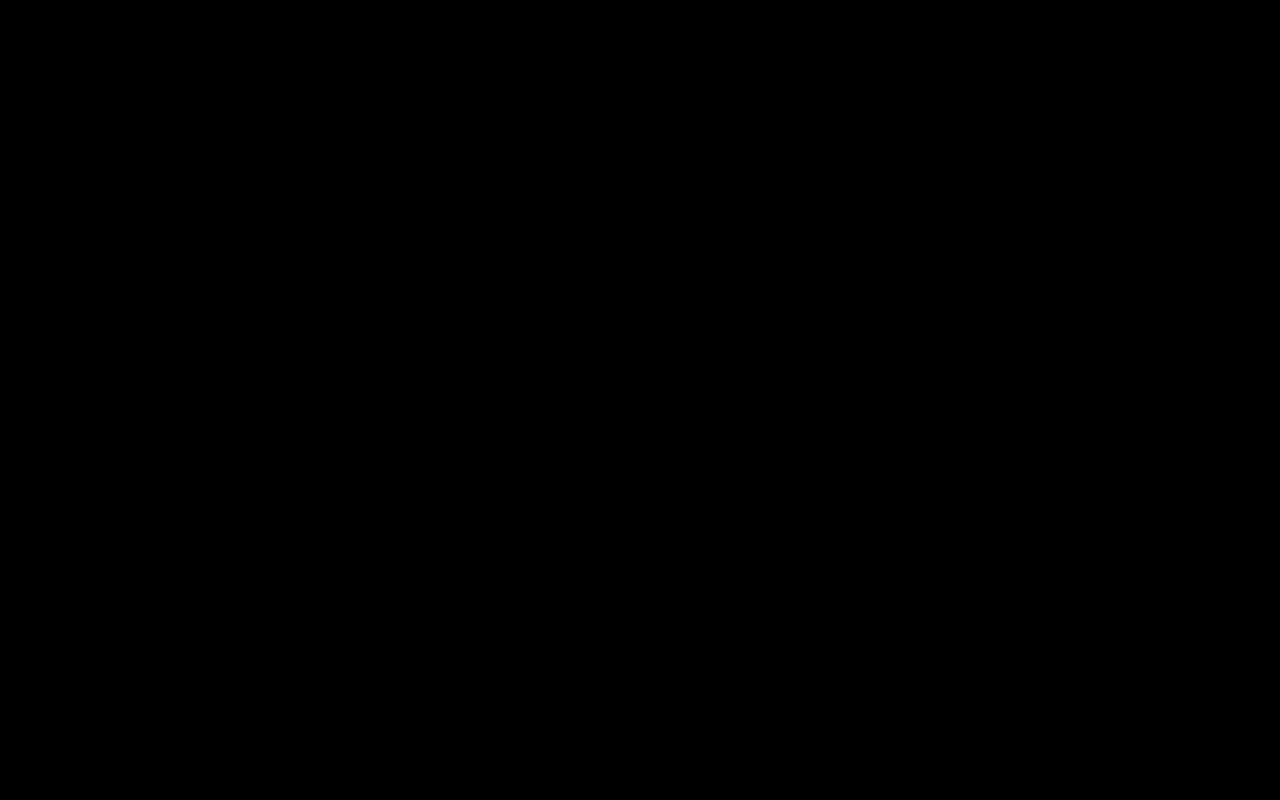
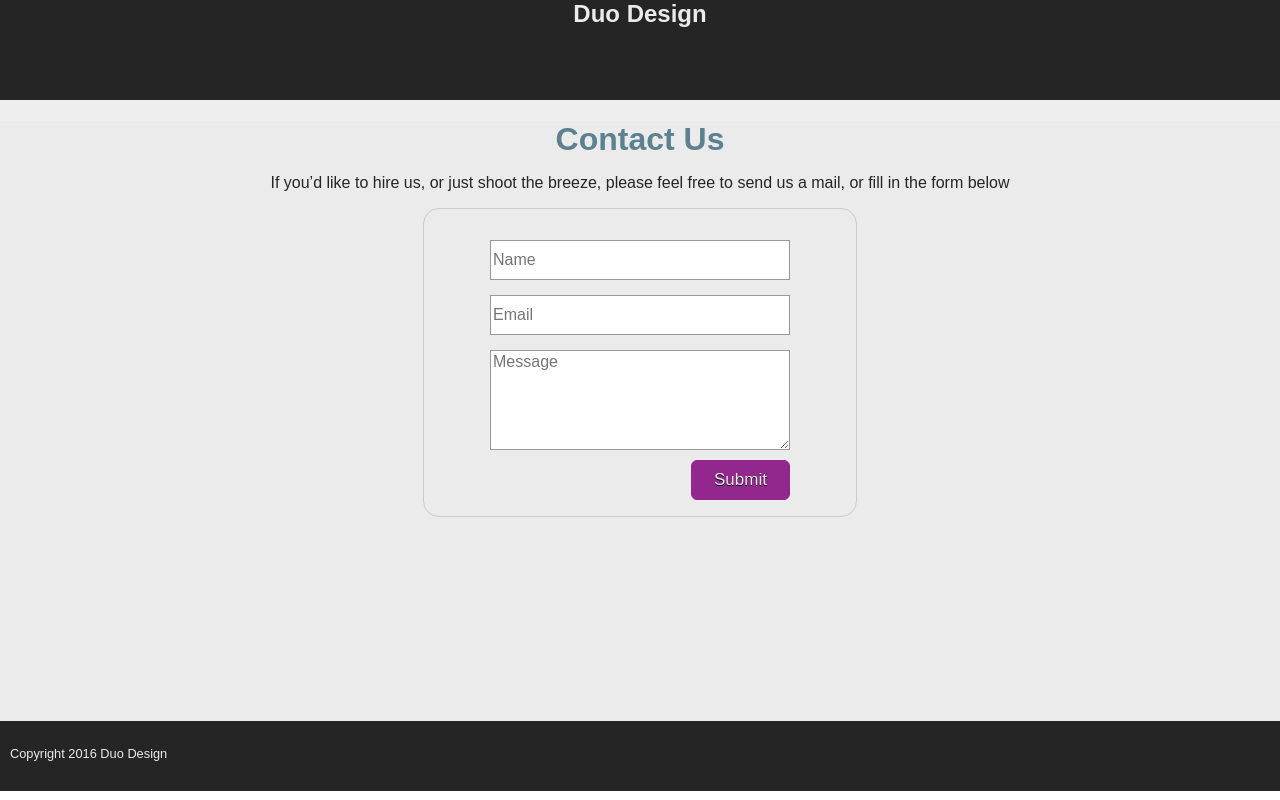
Before and after one commit to Snudde/gruppuppgift_webbsida, a plain HTML site: page contactus.html in a window 1280 px wide. Drawn offline with Linux system fonts and the light colour scheme.

Commit message:
Påbörjat kontaktsidan

```diff
--- a/contactus.html
+++ b/contactus.html
@@ -3,11 +3,45 @@
 <head>
     <meta charset="utf-8">
     <meta name="viewport" content="width=device-width, initial-scale=1.0">
-    <link rel="stylesheet" href="style.css">
+    <link rel="stylesheet" href="stylee.css">
     <title></title>
 </head>
 
 <body>
 
+	<div id="wrapper">
+		<header class="header_section">
+			<h2>Duo Design</h2>
+        </header>
+
+		<div class="main_section">
+
+			<div class="contact_section">
+				<h1>Contact Us</h1>
+				<p>If you’d like to hire us, or just shoot the breeze, please feel free to send us a mail, or fill in the form below</p>
+			</div>
+
+			<form class="contact-form">
+				<input type="text" name="name" placeholder="Name"/>
+				<input type="email" name="mail" placeholder="Email" />
+				<textarea id="msg" placeholder="Message"></textarea>
+
+				<div class="button">
+        			<button type="submit">Submit</button>
+    			</div>
+</form>
+
+
+
+		</div>
+
+		<footer class="footer_section">
+			<p>Copyright 2016 Duo Design</p>
+		</footer>
+
+	</div>
+
+
+
 </body>
 </html>
--- a/stylee.css
+++ b/stylee.css
@@ -115,6 +115,83 @@ section {
 	padding-bottom: 0;
 
 }
+/*--------------------------CONTACT-------------------------------*/
+.main_section {
+	background-color: #ebebeb;
+	height: 600px;
+}
+
+.contact_section h1 {
+	color: #5c8190;
+	font-weight: bold;
+	text-align: center;
+	margin-bottom: 0px;
+
+}
+.contact_section p {
+	color: #252525;
+	text-align: center;
+}
+
+.contact-form {
+    margin: 0 auto;
+    width: 400px;
+    padding: 1em;
+    border: 1px solid #CCC;
+    border-radius: 1em;
+	background-color:
+}
+
+input, textarea {
+    font: 1em sans-serif;
+    width: 300px;
+    -moz-box-sizing: border-box;
+    box-sizing: border-box;
+    border: 1px solid #999;
+	margin-top: 15px;
+	margin-left: 50px;
+
+}
+input {
+	height: 40px;
+}
+input:focus, textarea:focus {
+    border-color: #000;
+}
+
+textarea {
+	vertical-align: top;
+    height: 100px;
+    resize: vertical;
+}
+
+.button {
+    padding-left: 47px;
+	margin-top: 10px;
+}
+.button button {
+    margin-left: 204px;
+	background-color:#92278e;
+	-moz-border-radius:6px;
+	-webkit-border-radius:6px;
+	border-radius:6px;
+	border:1px solid #92278e;
+	display:inline-block;
+	cursor:pointer;
+	color:#ebebeb;
+	font-size:17px;
+	padding:9px 22px;
+	text-decoration:none;
+	text-shadow:0px 1px 0px #000000;
+}
+
+.button button:hover {
+	background-color:#701e6f;
+}
+.button button:active {
+	position:relative;
+	top:1px;
+}
 
 .footer_section {
 	background-color: #252525;
```
